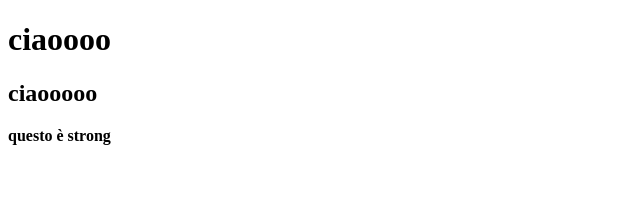
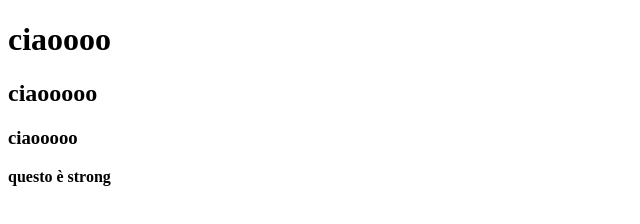
Before and after one commit to danlerr/sample, a plain HTML site: page index.html in a window 1280 px wide. Shown: the whole page, without its empty margins (0-640 px from the left). Drawn offline with Linux system fonts and the light colour scheme.

Commit message:
aggiunto h3

```diff
--- a/index.html
+++ b/index.html
@@ -12,6 +12,9 @@
     <h2>
         ciaooooo
     </h2>
+    <h3>
+        ciaooooo
+    </h3>
     <p>
         <strong>questo è strong</strong>
     </p>
```
